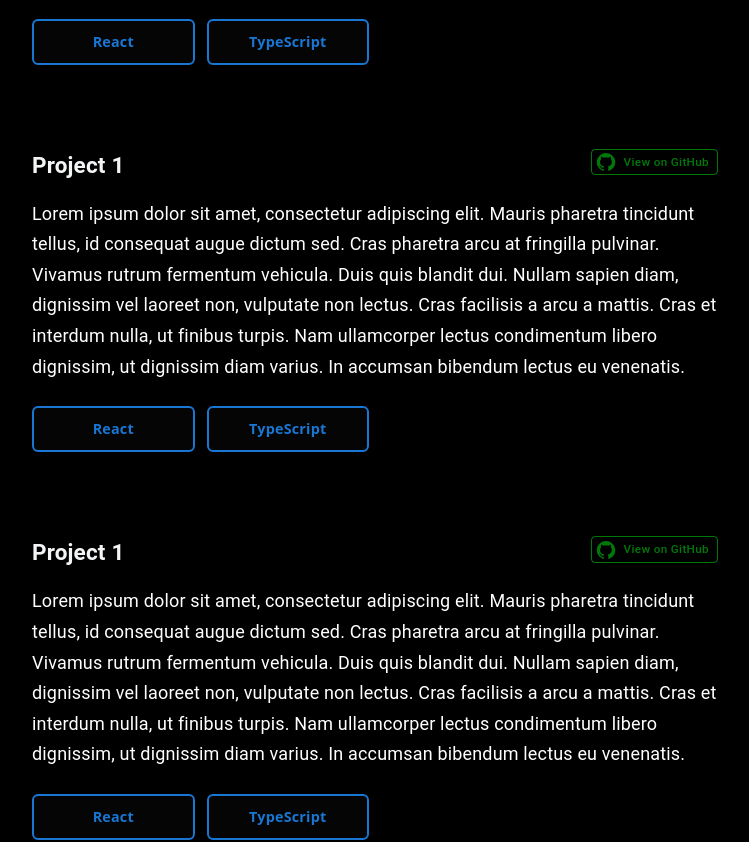
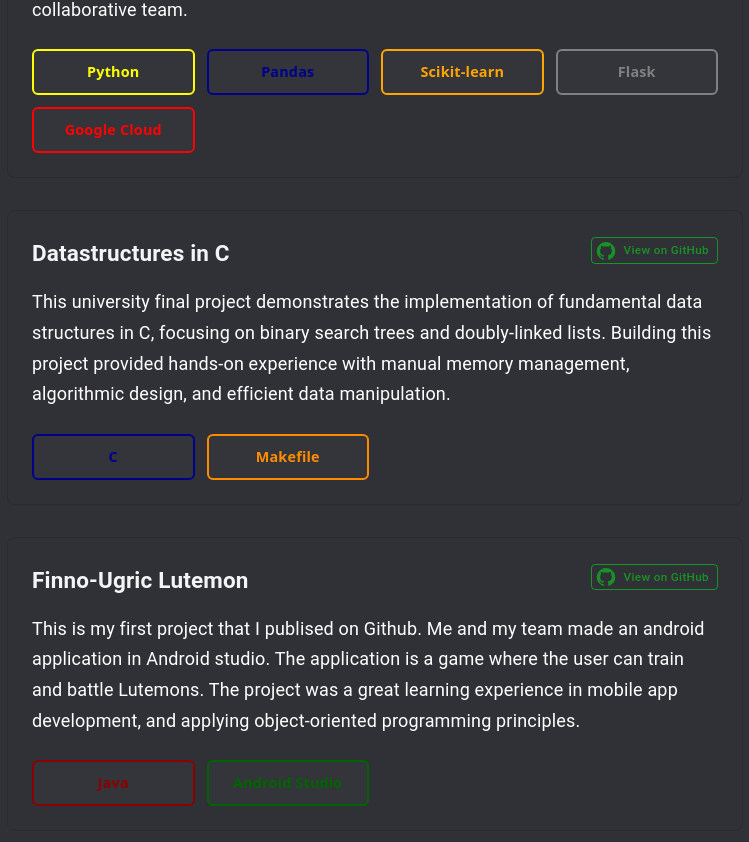
Before and after one commit to marci-69420/Portfolio, a React (Vite) app: page /projects in a window 1280 px wide. Shown: the part 1397-2239 px from the top of the page, without its empty margins (265-1014 px from the left). Built offline with nearby package versions, Linux system fonts and the light colour scheme.

Commit message:
Completed the projects page, added links, and imporved the UI

```diff
--- a/src/components/profile.tsx
+++ b/src/components/profile.tsx
@@ -287,7 +287,7 @@ export default function Profile() {
           {/* Text & Buttons */}
           <Box sx={{ textAlign: { xs: 'center', md: 'left' } }}>
             <Typography variant="h4" component="h1" sx={{ fontWeight: 'bold', mb: 2 }}>
-              {aboutData.title}
+              Hi, I'm <Box component="span" sx={{ color: '#00ff1578' }}>Marci</Box>, software engineer student
             </Typography>
 
             <Typography variant="body1" sx={{ color: 'white', mb: 4, lineHeight: 1.7 }}>
@@ -306,7 +306,7 @@ export default function Profile() {
               <Button
                 variant="outlined"
                 startIcon={<LinkedInIcon />}
-                href="https://linkedin.com/in/yourprofile"
+                href="https://www.linkedin.com/in/m%C3%A1rton-magyar/"
                 target="_blank"
                 rel="noopener noreferrer"
                 sx={{ color: '#00ff1578', borderColor: '#00ff1578', '&:hover': { borderColor: '#00ff15', color: '#00ff15' } }}
@@ -316,7 +316,7 @@ export default function Profile() {
               <Button
                 variant="outlined"
                 startIcon={<GitHubIcon />}
-                href="https://github.com/yourusername"
+                href="https://github.com/marci-69420"
                 target="_blank"
                 rel="noopener noreferrer"
                 sx={{ color: '#00ff1578', borderColor: '#00ff1578', '&:hover': { borderColor: '#00ff15', color: '#00ff15' } }}
@@ -326,7 +326,7 @@ export default function Profile() {
               <Button
                 variant="outlined"
                 startIcon={<EmailIcon />}
-                href="mailto:your.email@example.com"
+                href="mailto:magyarmarci04@gmail.com"
                 sx={{ color: '#00ff1578', borderColor: '#00ff1578', '&:hover': { borderColor: '#00ff15', color: '#00ff15' } }}
               >
                 Email
@@ -382,19 +382,21 @@ export default function Profile() {
                   py: 1.5,
                   px: 1,
                   border: '2px solid',
-                  borderColor: '#00ff15cb',
+                  borderColor: '#00ff1578',
                   borderRadius: 1.5,
                   display: 'flex',
                   alignItems: 'center',
                   justifyContent: 'center',
                   fontWeight: 'bold',
                   fontSize: '0.7rem',
-                  color: '#00ff15cb',
+                  color: '#00ff1578',
                   transition: 'all 0.2s ease-in-out',
                   cursor: 'default',
                   '&:hover': {
                     transform: 'scale(1.05)',
-                    boxShadow: 3
+                    boxShadow: 3,
+                    borderColor: '#00ff15',
+                    color: '#00ff15',
                   },
                   width: '100%',
                 }}
@@ -486,7 +488,7 @@ export default function Profile() {
                 backgroundColor: 'rgba(255, 255, 255, 0.2)',
                 '& .MuiLinearProgress-bar': {
                   borderRadius: 5,
-                  backgroundColor: '#00ff15cb',
+                  backgroundColor: '#00ff1578',
                   transition: 'transform 1s ease-out'
                 }
               }}
--- a/src/data/about.json
+++ b/src/data/about.json
@@ -44,7 +44,7 @@
   "languages": [
     {
       "name": "English",
-      "level": 8
+      "level": 9
     },
     {
       "name": "Finnish",
--- a/src/data/projects.json
+++ b/src/data/projects.json
@@ -9,8 +9,9 @@
                 { "name": "Express.js", "color": "#EEEEEE" },
                 { "name": "Node.js", "color": "#339933" },
                 { "name": "MongoDB", "color": "#47A248" },
-                { "name": "EditorJS", "color": "#388AE5" },
-                { "name": "TypeScript", "color": "#388AE5" }
+                { "name": "EditorJS", "color": "darkorange" },
+                { "name": "TypeScript", "color": "#388AE5" },
+                { "name": "Vite", "color": "#646CFF" }
             ],
             "GitHubLink": "https://github.com/marci-69420/Cloud_Container"
 
@@ -31,28 +32,40 @@
 
         {
             "id": 3,
-            "name": "Project 1",
-            "description": "Lorem ipsum dolor sit amet, consectetur adipiscing elit. Mauris pharetra tincidunt tellus, id consequat augue dictum sed. Cras pharetra arcu at fringilla pulvinar. Vivamus rutrum fermentum vehicula. Duis quis blandit dui. Nullam sapien diam, dignissim vel laoreet non, vulputate non lectus. Cras facilisis a arcu a mattis. Cras et interdum nulla, ut finibus turpis. Nam ullamcorper lectus condimentum libero dignissim, ut dignissim diam varius. In accumsan bibendum lectus eu venenatis.",
-            "techStack": ["React", "TypeScript"],
-            "GitHubLink": "https://github.com/yourusername/project1"
+            "name": "Valio AI-mo",
+            "description": "As part of the Junction 2025 project, I contributed to the development of a machine-learning-based solution for Valio (a Finnish dairy company). My main responsibilities were designing and implementing the ML algorithm for predictive analytics, as well as connecting the application to Google Cloud to support cloud-based processing and deployment. Through this project, I gain practical experience in machine learning, cloud integration, and developing solutions as part of a collaborative team.",
+            "techStack": [
+                { "name": "Python", "color": " yellow" },
+                { "name": "Pandas", "color": "darkblue" },
+                { "name": "Scikit-learn", "color": "orange" },
+                { "name": "Flask", "color": "grey" },
+                { "name": "Google Cloud", "color": "red" }
+            ],
+            "GitHubLink": "https://github.com/eeliogata/junction-2025"
 
         },
 
         {
             "id": 4,
-            "name": "Project 1",
-            "description": "Lorem ipsum dolor sit amet, consectetur adipiscing elit. Mauris pharetra tincidunt tellus, id consequat augue dictum sed. Cras pharetra arcu at fringilla pulvinar. Vivamus rutrum fermentum vehicula. Duis quis blandit dui. Nullam sapien diam, dignissim vel laoreet non, vulputate non lectus. Cras facilisis a arcu a mattis. Cras et interdum nulla, ut finibus turpis. Nam ullamcorper lectus condimentum libero dignissim, ut dignissim diam varius. In accumsan bibendum lectus eu venenatis.",
-            "techStack": ["React", "TypeScript"],
-            "GitHubLink": "https://github.com/yourusername/project1"
+            "name": "Datastructures in C",
+            "description": "This university final project demonstrates the implementation of fundamental data structures in C, focusing on binary search trees and doubly-linked lists. Building this project provided hands-on experience with manual memory management, algorithmic design, and efficient data manipulation.",
+            "techStack": [
+                { "name": "C", "color": " darkblue" },
+                { "name": "Makefile", "color": "darkorange" }
+            ],
+            "GitHubLink": "https://github.com/LUT-Courses/C_final_project"
 
         },
 
         {
             "id": 5,
-            "name": "Project 1",
-            "description": "Lorem ipsum dolor sit amet, consectetur adipiscing elit. Mauris pharetra tincidunt tellus, id consequat augue dictum sed. Cras pharetra arcu at fringilla pulvinar. Vivamus rutrum fermentum vehicula. Duis quis blandit dui. Nullam sapien diam, dignissim vel laoreet non, vulputate non lectus. Cras facilisis a arcu a mattis. Cras et interdum nulla, ut finibus turpis. Nam ullamcorper lectus condimentum libero dignissim, ut dignissim diam varius. In accumsan bibendum lectus eu venenatis.",
-            "techStack": ["React", "TypeScript"],
-            "GitHubLink": "https://github.com/yourusername/project1"
+            "name": "Finno-Ugric Lutemon",
+            "description": "This is my first project that I publised on Github. Me and my team made an android application in Android studio. The application is a game where the user can train and battle Lutemons. The project was a great learning experience in mobile app development, and applying object-oriented programming principles.",
+            "techStack": [
+                { "name": "Java", "color": " darkred" },
+                { "name": "Android Studio", "color": "darkgreen" }
+            ],
+            "GitHubLink": "https://github.com/remeseeli/Finno-Ugric-Lutemon"
 
         }
     ]
--- a/src/index.css
+++ b/src/index.css
@@ -1,7 +1,7 @@
 :root {
   --text: #f3f4f6;
   --text-h: #ffffff;
-  --bg: #000000;
+  --bg: #2f3136;
   --border: #2e303a;
   --code-bg: #1f2028;
   --accent: #c084fc;
@@ -34,7 +34,7 @@ body,
 #root {
   margin: 0;
   min-height: 100%;
-  background: #000;
+  background: var(--bg);
   color: #f3f4f6;
 }
 
```
